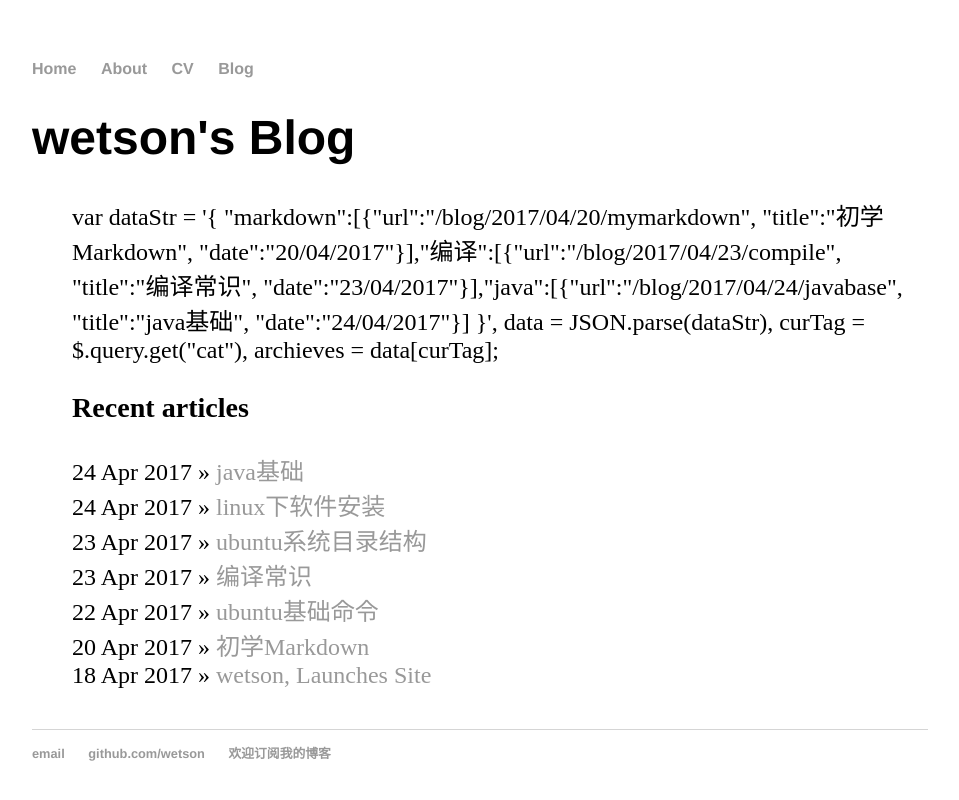
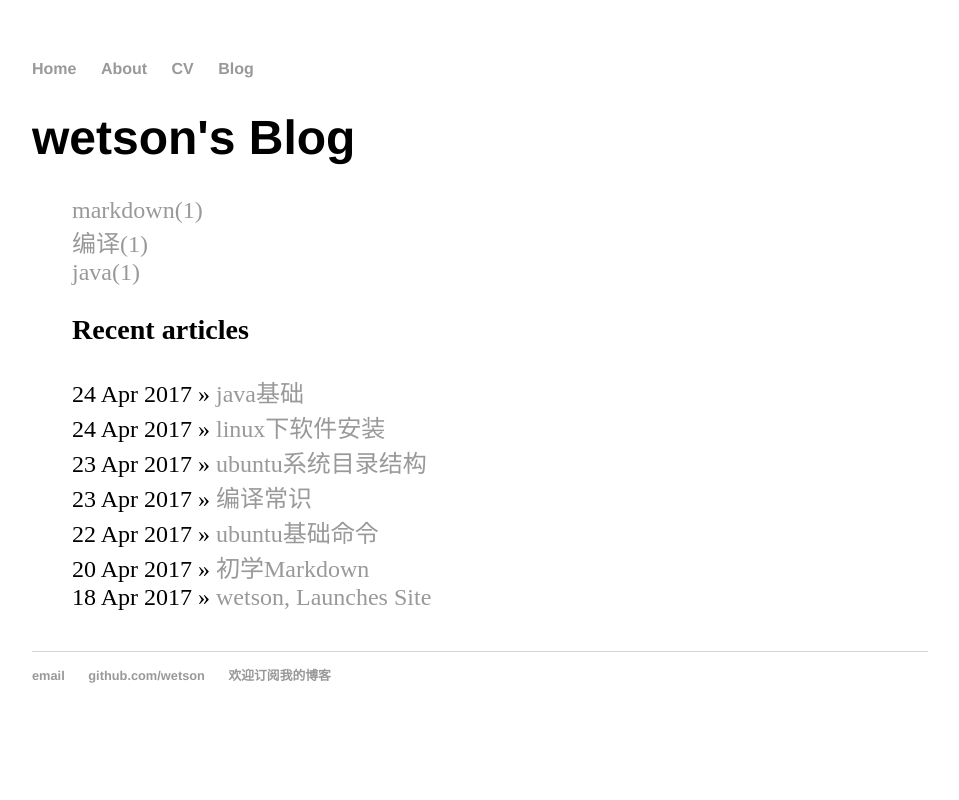
Before and after one commit to wetson/Wetson.github.io, a Jekyll site: the page built from blog/index.html, in a window 1280 px wide. Shown: the top 800 px of the page, without its empty margins (160-1119 px from the left). Built offline with Jekyll 4.4.1, drawn with Linux system fonts in a browser that asks for light colours.

Commit message:
Update index.html

```diff
--- a/blog/index.html
+++ b/blog/index.html
@@ -6,11 +6,10 @@ title: wetson's Blog
 	<ul class="posts">
 
 
-
-	var dataStr = '{ {% for cat in site.categories %}{% if cat[0] != site.categories.first[0] %},{% endif %}"{{ cat[0] }}":[{% for post in cat[1] %}{% if post != cat[1].first %},{% endif %}{"url":"{{post.url}}", "title":"{{post.title}}", "date":"{{post.date | date:"%d/%m/%Y"}}"}{% endfor %}]{% endfor %} }',
-    data = JSON.parse(dataStr),
-    curTag = $.query.get("cat"),
-    archieves = data[curTag];
+{% for category in site.categories %}
+        {% for post in category.first %}<li><a class="sidebar-btn" href="{{site.baseurl}}/categories/{{ category | first }}">{{category.first}}({{category.last.size}})</a></li>
+        {% endfor %}
+{% endfor %}
 
 	<h3>Recent articles</h3>
 	  {% for post in site.posts %}
```
